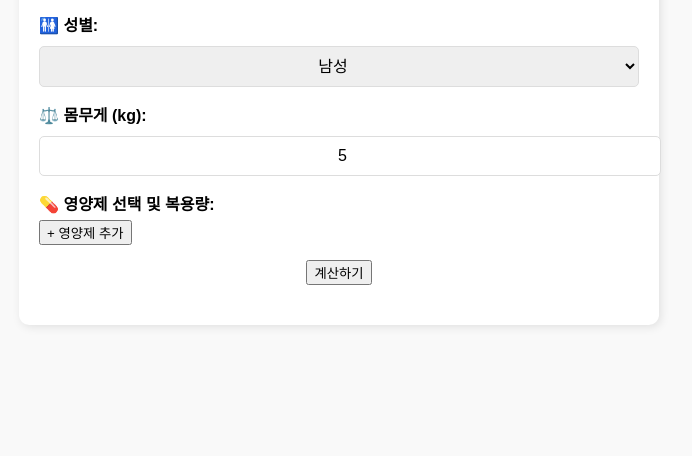
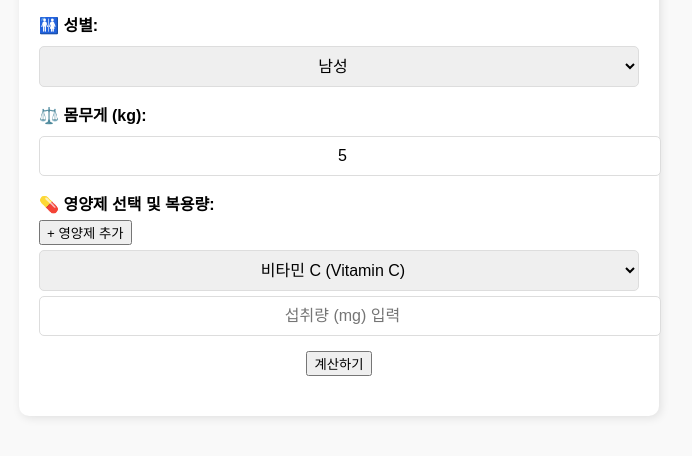
Before and after one commit to raphealcho/TEST, a plain HTML site: page index.html in a window 1280 px wide. Both pictures are taken after typing "5", "5" into the empty fields and a click on the button "+ 영양제 추가". Shown: the part 192-648 px from the top of the page, without its empty margins (301-993 px from the left). Drawn offline with Linux system fonts and the light colour scheme.

Commit message:
Update index.html

```diff
--- a/index.html
+++ b/index.html
@@ -98,17 +98,26 @@
     </div>
 
     <script>
-        const recommendedIntake = {
-            vitaminC: { name: "비타민 C (Vitamin C)", value: 90 },
-            vitaminD: { name: "비타민 D (Vitamin D)", value: 15 },
-            calcium: { name: "칼슘 (Calcium)", value: 1000 },
-            iron: { name: "철분 (Iron)", value: 18 },
-            magnesium: { name: "마그네슘 (Magnesium)", value: 400 },
-            zinc: { name: "아연 (Zinc)", value: 11 },
-            omega3: { name: "오메가3 (Omega-3)", value: 250 },
-            fiber: { name: "식이섬유 (Fiber)", value: 25 },
-            probiotics: { name: "프로바이오틱스 (Probiotics)", value: 10 }
-        };
+        function addSupplement() {
+            let container = document.getElementById("supplement-container");
+            let div = document.createElement("div");
+            div.classList.add("input-group");
+            div.innerHTML = `
+                <select class="supplement">
+                    <option value="vitaminC">비타민 C (Vitamin C)</option>
+                    <option value="vitaminD">비타민 D (Vitamin D)</option>
+                    <option value="calcium">칼슘 (Calcium)</option>
+                    <option value="iron">철분 (Iron)</option>
+                    <option value="magnesium">마그네슘 (Magnesium)</option>
+                    <option value="zinc">아연 (Zinc)</option>
+                    <option value="omega3">오메가3 (Omega-3)</option>
+                    <option value="fiber">식이섬유 (Fiber)</option>
+                    <option value="probiotics">프로바이오틱스 (Probiotics)</option>
+                </select>
+                <input type="number" class="intake" placeholder="섭취량 (mg) 입력">
+            `;
+            container.appendChild(div);
+        }
 
         function showRecommendationLinks() {
             let linksContainer = document.getElementById("recommend-links");
```
